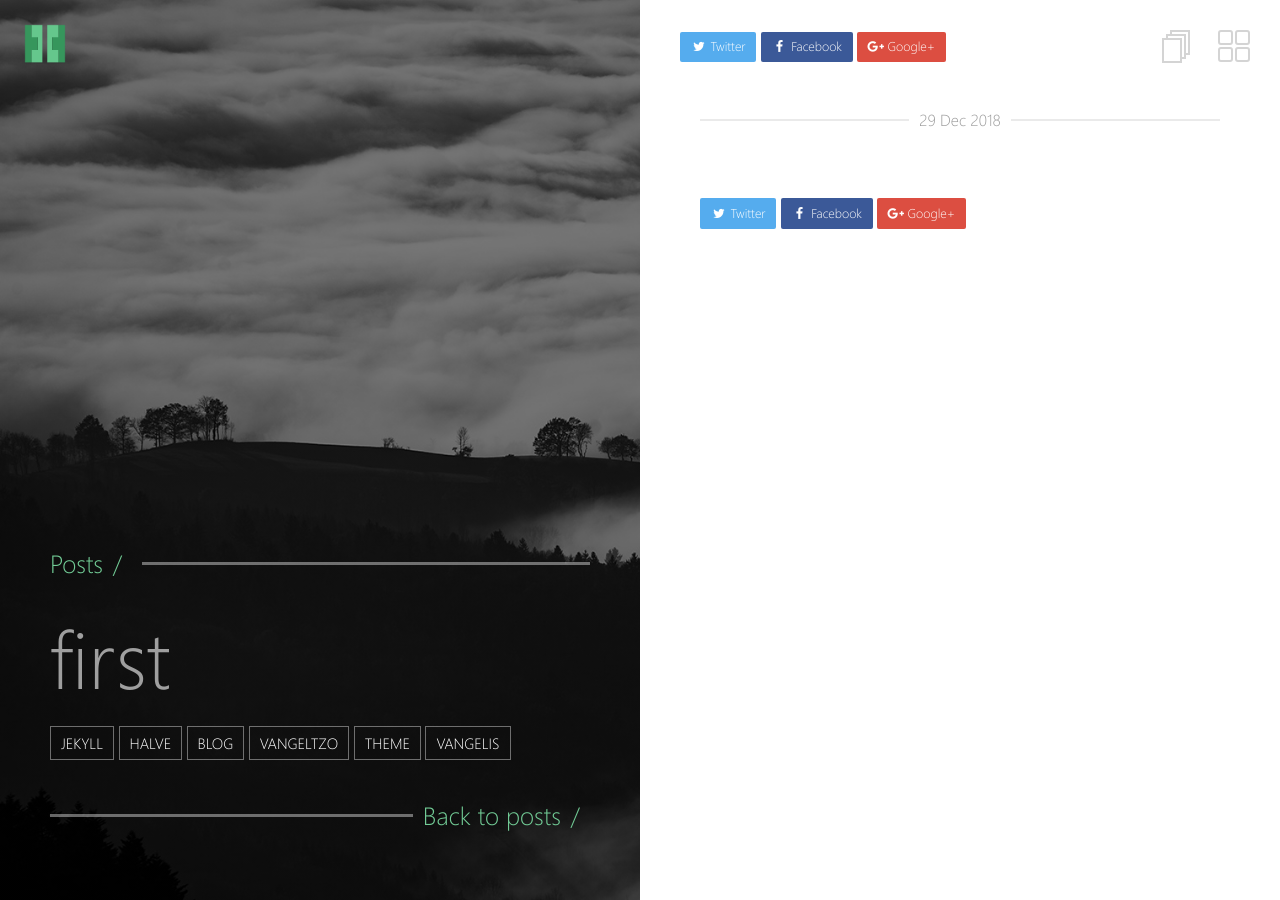
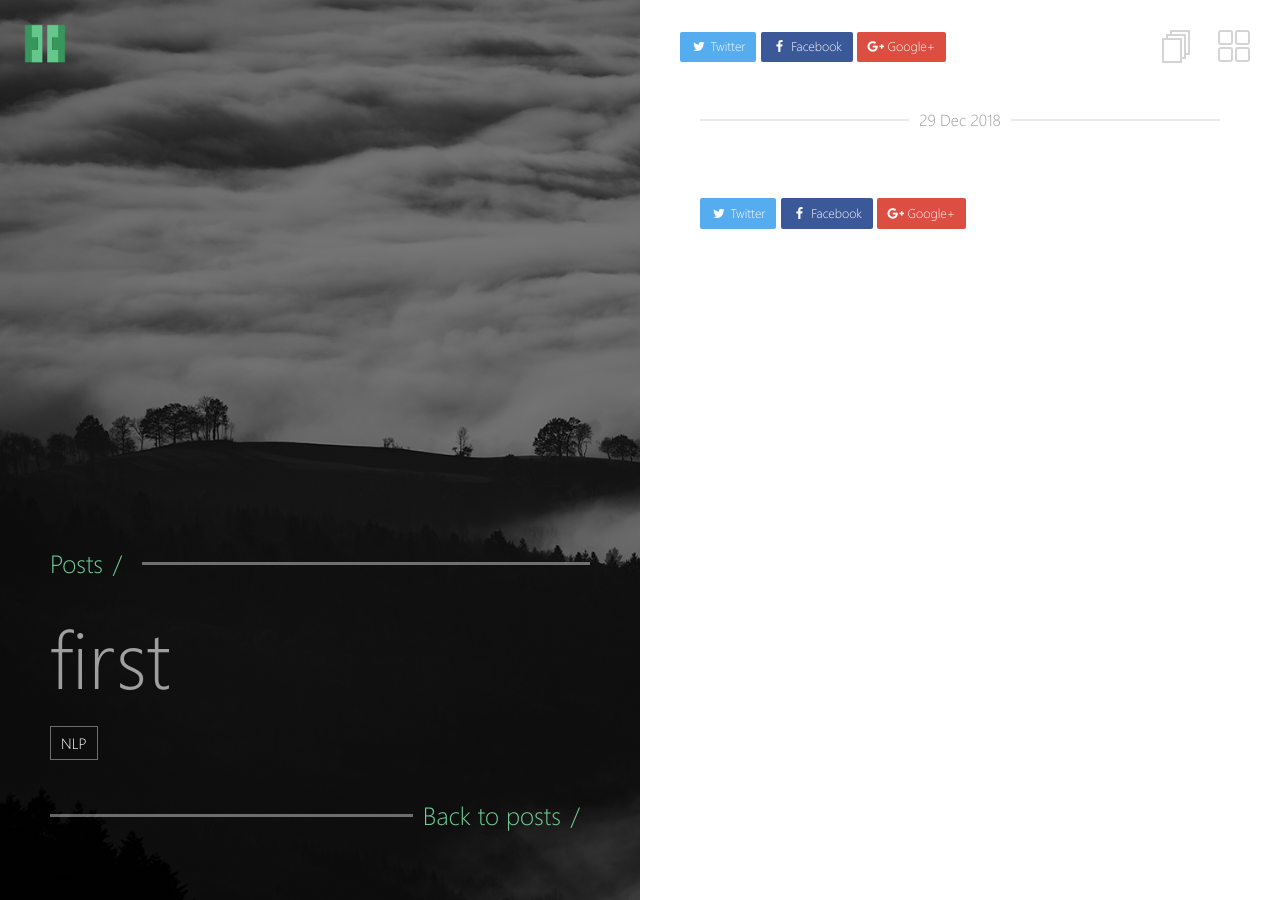
Before and after one commit to anjaehyun17/anjaehyun17.github.io, a Jekyll site: the page built from _posts/2018-12-29-first.md, in a window 1280 px wide. Built offline with Jekyll 4.4.1, drawn with Linux system fonts in a browser that asks for light colours.

Commit message:
blog init

```diff
--- a/_posts/2018-12-29-first.md
+++ b/_posts/2018-12-29-first.md
@@ -4,10 +4,5 @@ title:  "first"
 date:   2018-12-29
 excerpt: first page
 tag:
-- jekyll
-- halve
-- blog
-- vangeltzo
-- theme
-- vangelis
+- nlp
 ---
```
